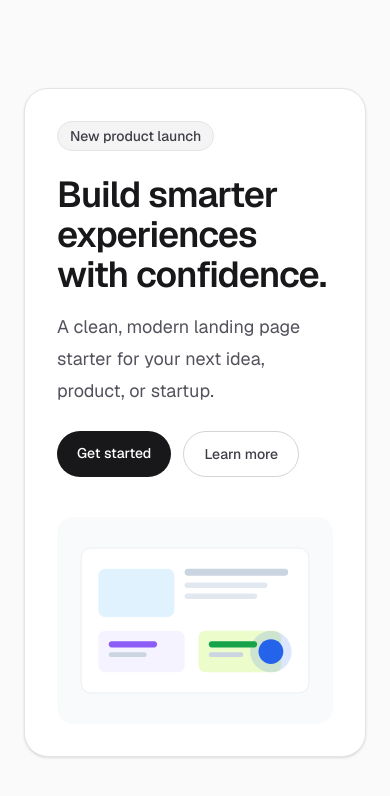
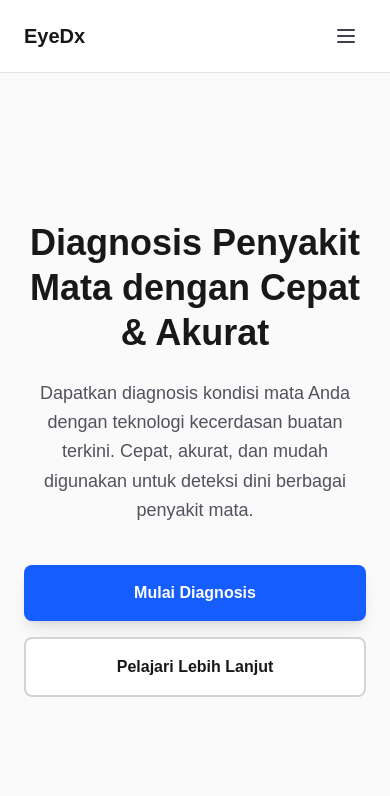
Before and after one commit to yudiwidiandana/eyedx, a Next.js app: page / in a window 390 px wide. Shown: the top 796 px of the page. Built offline with nearby package versions, Linux system fonts and the light colour scheme.

Commit message:
feat: change layout front page

```diff
--- /dev/null
+++ b/app/about/page.tsx
@@ -0,0 +1,35 @@
+import Header from "../components/Header";
+
+export default function AboutPage() {
+  return (
+    <div className="flex min-h-screen flex-col bg-zinc-50 dark:bg-zinc-950">
+      <Header />
+      <main className="flex-1 px-6 py-16 sm:px-8 lg:px-12">
+        <div className="max-w-4xl mx-auto">
+          <h1 className="text-4xl font-bold text-zinc-900 dark:text-white mb-6">
+            Tentang EyeDx
+          </h1>
+          <div className="prose prose-zinc dark:prose-invert max-w-none">
+            <p className="text-lg text-zinc-600 dark:text-zinc-400 mb-4">
+              EyeDx adalah platform diagnosis penyakit mata berbasis kecerdasan buatan
+              yang dirancang untuk memberikan deteksi dini dan akurat.
+            </p>
+            <p className="text-lg text-zinc-600 dark:text-zinc-400 mb-4">
+              Dengan teknologi terkini, kami membantu Anda mengidentifikasi berbagai
+              kondisi mata dengan cepat dan mudah.
+            </p>
+            <h2 className="text-2xl font-bold text-zinc-900 dark:text-white mt-8 mb-4">
+              Fitur Utama
+            </h2>
+            <ul className="text-zinc-600 dark:text-zinc-400 space-y-2">
+              <li>Diagnosis cepat dan akurat</li>
+              <li>Teknologi AI terkini</li>
+              <li>Mudah digunakan</li>
+              <li>Hasil instan</li>
+            </ul>
+          </div>
+        </div>
+      </main>
+    </div>
+  );
+}
--- /dev/null
+++ b/app/components/Header.tsx
@@ -0,0 +1,112 @@
+"use client";
+
+import Link from "next/link";
+import { useState } from "react";
+
+export default function Header() {
+  const [isMenuOpen, setIsMenuOpen] = useState(false);
+
+  return (
+    <header className="sticky top-0 z-50 bg-white/95 backdrop-blur-sm border-b border-zinc-200 dark:bg-zinc-900/95 dark:border-zinc-800">
+      <nav className="container mx-auto px-6 py-4 sm:px-8 lg:px-12">
+        <div className="flex items-center justify-between">
+          {/* Logo/Brand */}
+          <Link href="/" className="text-xl font-bold text-zinc-900 dark:text-white">
+            EyeDx
+          </Link>
+
+          {/* Desktop Navigation */}
+          <ul className="hidden md:flex items-center gap-8">
+            <li>
+              <Link
+                href="/"
+                className="text-zinc-700 hover:text-zinc-900 dark:text-zinc-300 dark:hover:text-white transition-colors font-medium"
+              >
+                Beranda
+              </Link>
+            </li>
+            <li>
+              <Link
+                href="/diagnosis"
+                className="text-zinc-700 hover:text-zinc-900 dark:text-zinc-300 dark:hover:text-white transition-colors font-medium"
+              >
+                Diagnosis
+              </Link>
+            </li>
+            <li>
+              <Link
+                href="/about"
+                className="text-zinc-700 hover:text-zinc-900 dark:text-zinc-300 dark:hover:text-white transition-colors font-medium"
+              >
+                About
+              </Link>
+            </li>
+          </ul>
+
+          {/* Mobile Menu Button */}
+          <button
+            onClick={() => setIsMenuOpen(!isMenuOpen)}
+            className="md:hidden p-2 text-zinc-700 dark:text-zinc-300"
+            aria-label="Toggle menu"
+          >
+            <svg
+              className="w-6 h-6"
+              fill="none"
+              stroke="currentColor"
+              viewBox="0 0 24 24"
+            >
+              {isMenuOpen ? (
+                <path
+                  strokeLinecap="round"
+                  strokeLinejoin="round"
+                  strokeWidth={2}
+                  d="M6 18L18 6M6 6l12 12"
+                />
+              ) : (
+                <path
+                  strokeLinecap="round"
+                  strokeLinejoin="round"
+                  strokeWidth={2}
+                  d="M4 6h16M4 12h16M4 18h16"
+                />
+              )}
+            </svg>
+          </button>
+        </div>
+
+        {/* Mobile Menu */}
+        {isMenuOpen && (
+          <ul className="md:hidden mt-4 pb-4 space-y-4 border-t border-zinc-200 dark:border-zinc-800 pt-4">
+            <li>
+              <Link
+                href="/"
+                onClick={() => setIsMenuOpen(false)}
+                className="block text-zinc-700 hover:text-zinc-900 dark:text-zinc-300 dark:hover:text-white transition-colors font-medium"
+              >
+                Beranda
+              </Link>
+            </li>
+            <li>
+              <Link
+                href="/diagnosis"
+                onClick={() => setIsMenuOpen(false)}
+                className="block text-zinc-700 hover:text-zinc-900 dark:text-zinc-300 dark:hover:text-white transition-colors font-medium"
+              >
+                Diagnosis
+              </Link>
+            </li>
+            <li>
+              <Link
+                href="/about"
+                onClick={() => setIsMenuOpen(false)}
+                className="block text-zinc-700 hover:text-zinc-900 dark:text-zinc-300 dark:hover:text-white transition-colors font-medium"
+              >
+                About
+              </Link>
+            </li>
+          </ul>
+        )}
+      </nav>
+    </header>
+  );
+}
--- /dev/null
+++ b/app/components/HeroSection.tsx
@@ -0,0 +1,36 @@
+import Link from "next/link";
+
+export default function HeroSection() {
+  return (
+    <section className="flex-1 flex items-center justify-center px-6 py-20 sm:px-8 lg:px-12">
+      <div className="max-w-4xl mx-auto text-center">
+        {/* Main Heading */}
+        <h1 className="text-4xl sm:text-5xl lg:text-6xl font-bold text-zinc-900 dark:text-white mb-6 leading-tight">
+          Diagnosis Penyakit Mata dengan Cepat & Akurat
+        </h1>
+
+        {/* Description */}
+        <p className="text-lg sm:text-xl text-zinc-600 dark:text-zinc-400 mb-10 max-w-2xl mx-auto leading-relaxed">
+          Dapatkan diagnosis kondisi mata Anda dengan teknologi kecerdasan buatan terkini.
+          Cepat, akurat, dan mudah digunakan untuk deteksi dini berbagai penyakit mata.
+        </p>
+
+        {/* CTA Buttons */}
+        <div className="flex flex-col sm:flex-row gap-4 justify-center items-center">
+          <Link
+            href="/diagnosis"
+            className="w-full sm:w-auto px-8 py-4 bg-blue-600 hover:bg-blue-700 text-white font-semibold rounded-lg transition-colors shadow-lg hover:shadow-xl"
+          >
+            Mulai Diagnosis
+          </Link>
+          <Link
+            href="/about"
+            className="w-full sm:w-auto px-8 py-4 bg-white hover:bg-zinc-50 text-zinc-900 font-semibold rounded-lg border-2 border-zinc-300 hover:border-zinc-400 transition-colors dark:bg-zinc-800 dark:text-white dark:border-zinc-700 dark:hover:bg-zinc-700 dark:hover:border-zinc-600"
+          >
+            Pelajari Lebih Lanjut
+          </Link>
+        </div>
+      </div>
+    </section>
+  );
+}
--- /dev/null
+++ b/app/diagnosis/page.tsx
@@ -0,0 +1,20 @@
+import Header from "../components/Header";
+
+export default function DiagnosisPage() {
+  return (
+    <div className="flex min-h-screen flex-col bg-zinc-50 dark:bg-zinc-950">
+      <Header />
+      <main className="flex-1 px-6 py-16 sm:px-8 lg:px-12">
+        <div className="max-w-4xl mx-auto">
+          <h1 className="text-4xl font-bold text-zinc-900 dark:text-white mb-6">
+            Diagnosis Penyakit Mata
+          </h1>
+          <p className="text-lg text-zinc-600 dark:text-zinc-400">
+            Halaman diagnosis akan segera hadir. Di sini Anda dapat mengunggah foto mata
+            untuk mendapatkan diagnosis otomatis.
+          </p>
+        </div>
+      </main>
+    </div>
+  );
+}
--- a/app/layout.tsx
+++ b/app/layout.tsx
@@ -13,8 +13,8 @@ const geistMono = Geist_Mono({
 });
 
 export const metadata: Metadata = {
-  title: "Create Next App",
-  description: "Generated by create next app",
+  title: "EyeDx - Diagnosis Penyakit Mata",
+  description: "Diagnosis penyakit mata dengan cepat dan akurat menggunakan teknologi kecerdasan buatan",
 };
 
 export default function RootLayout({
--- a/app/page.tsx
+++ b/app/page.tsx
@@ -1,48 +1,13 @@
-import Image from "next/image";
+import Header from "./components/Header";
+import HeroSection from "./components/HeroSection";
 
 export default function Home() {
   return (
-    <main className="flex min-h-screen flex-col items-center justify-center bg-zinc-50 px-6 py-16 font-sans text-zinc-900 dark:bg-black dark:text-zinc-50 sm:px-8 lg:px-12">
-      <section className="grid w-full max-w-6xl items-center gap-10 rounded-3xl border border-zinc-200 bg-white p-8 shadow-sm dark:border-zinc-800 dark:bg-zinc-950 md:grid-cols-2 md:p-12">
-        <div className="space-y-6">
-          <span className="inline-flex rounded-full border border-zinc-200 bg-zinc-100 px-3 py-1 text-sm font-medium text-zinc-700 dark:border-zinc-800 dark:bg-zinc-900 dark:text-zinc-300">
-            New product launch
-          </span>
-          <div className="space-y-4">
-            <h1 className="text-4xl font-semibold tracking-tight sm:text-5xl">
-              Build smarter experiences with confidence.
-            </h1>
-            <p className="max-w-xl text-lg leading-8 text-zinc-600 dark:text-zinc-400">
-              A clean, modern landing page starter for your next idea, product, or startup.
-            </p>
-          </div>
-          <div className="flex flex-wrap gap-3">
-            <a
-              href="#"
-              className="rounded-full bg-zinc-900 px-5 py-3 text-sm font-medium text-white transition hover:bg-zinc-700 dark:bg-white dark:text-zinc-900 dark:hover:bg-zinc-200"
-            >
-              Get started
-            </a>
-            <a
-              href="#"
-              className="rounded-full border border-zinc-300 px-5 py-3 text-sm font-medium text-zinc-700 transition hover:border-zinc-400 hover:text-zinc-900 dark:border-zinc-700 dark:text-zinc-300 dark:hover:border-zinc-500 dark:hover:text-white"
-            >
-              Learn more
-            </a>
-          </div>
-        </div>
-
-        <div className="flex items-center justify-center">
-          <Image
-            src="/landing-hero.svg"
-            alt="Landing page hero illustration"
-            width={640}
-            height={480}
-            className="w-full max-w-md rounded-2xl object-cover"
-            priority
-          />
-        </div>
-      </section>
-    </main>
+    <div className="flex min-h-screen flex-col bg-zinc-50 dark:bg-zinc-950">
+      <Header />
+      <main className="flex-1 flex flex-col">
+        <HeroSection />
+      </main>
+    </div>
   );
 }
```
